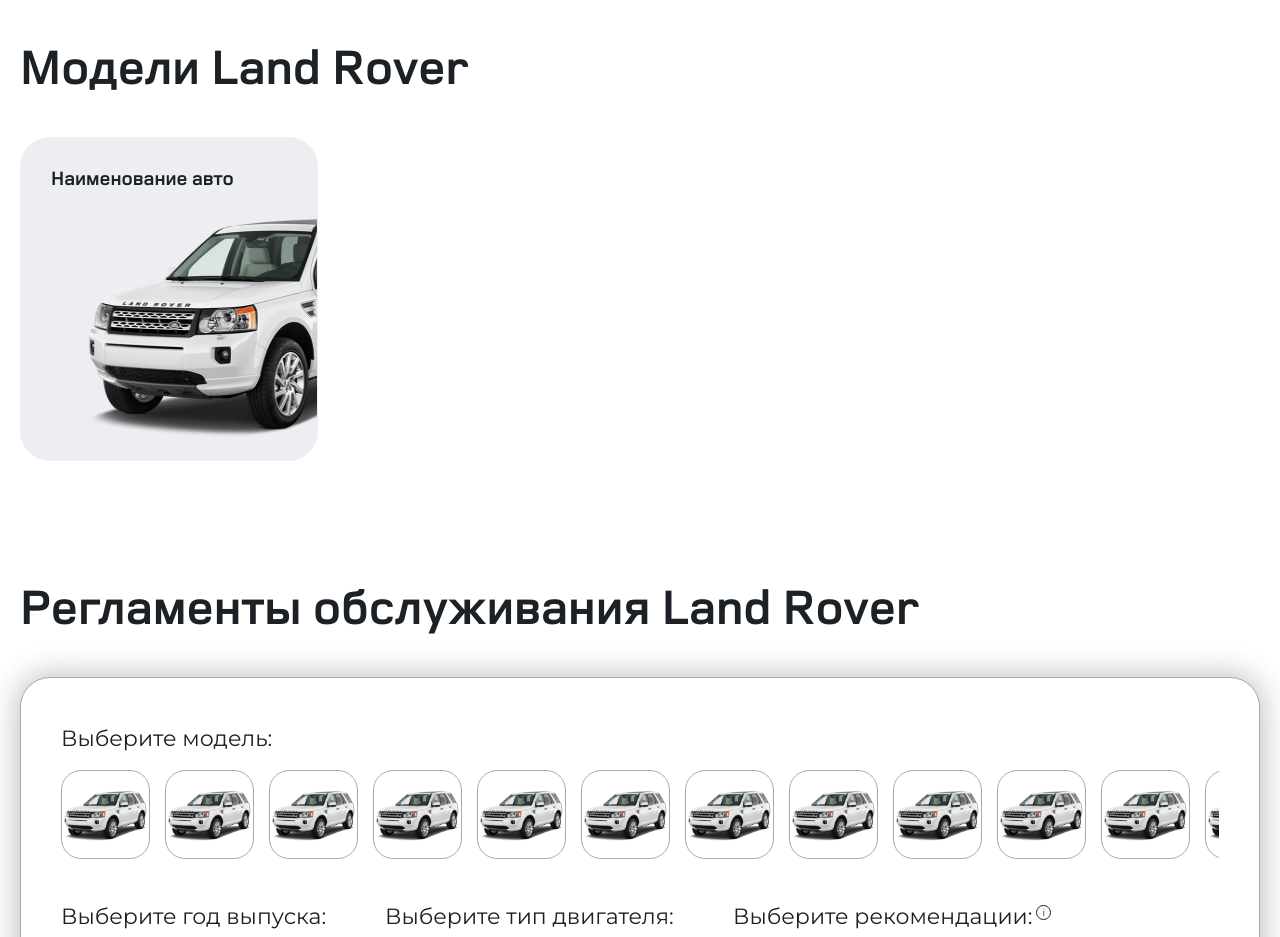
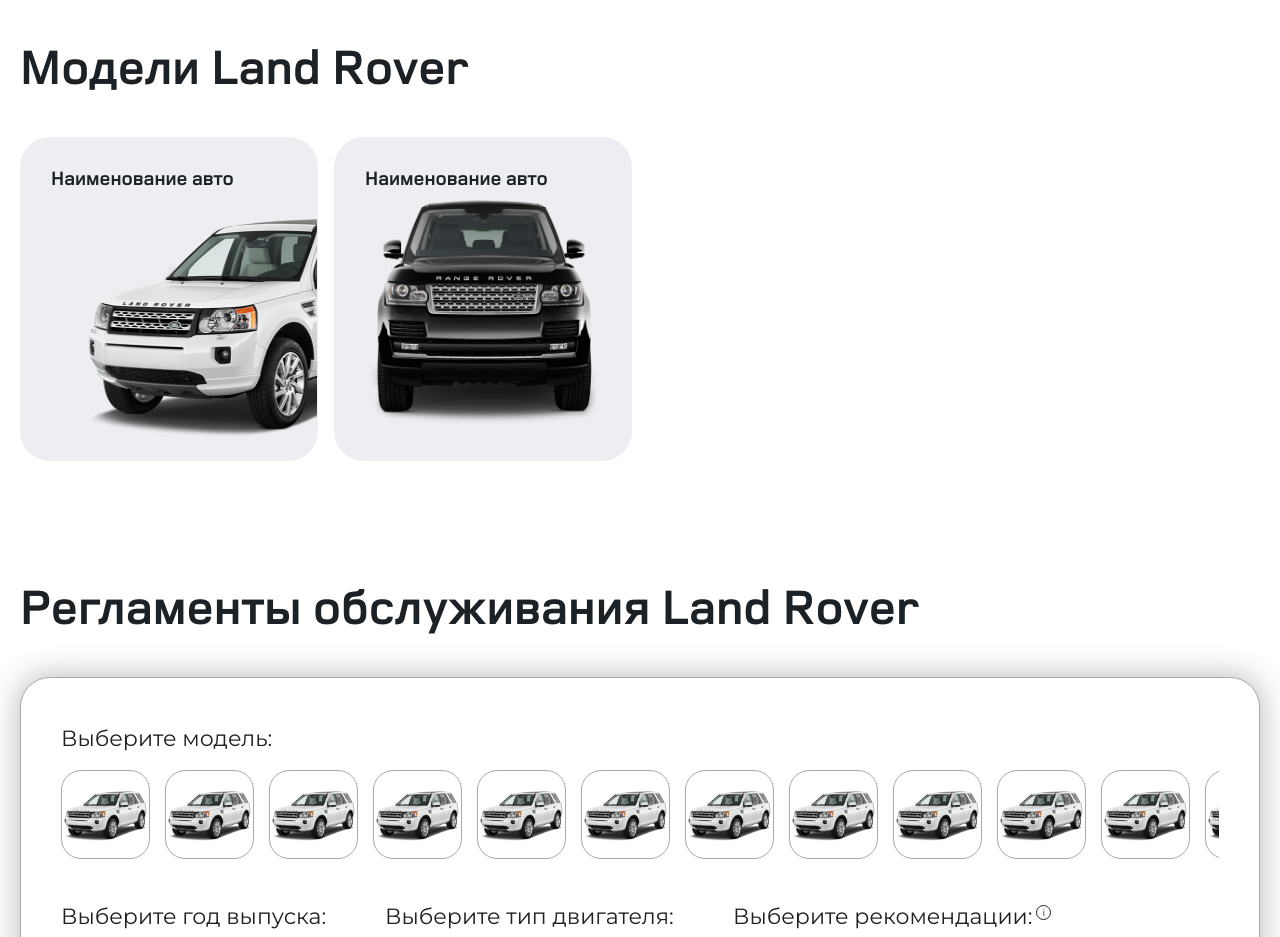
Before and after one commit to kozimovabduvali/Land-Rover, a website: page public/index.html in a window 1280 px wide. Shown: the part 920-1857 px from the top of the page. Drawn offline with nearby package versions, Linux system fonts and the light colour scheme.

Commit message:
add second animation

```diff
--- a/public/index.html
+++ b/public/index.html
@@ -162,6 +162,17 @@
             <img
               class="w-[318px] h-[304px] absolute z-0 bottom-0 right-0 translate-x-15 -translate-y-5 transition duration-700 group-hover:translate-x-3 group-hover:-translate-y-1"
               src="./assets/images/home/rover-1.png" alt="Car Img">
+          </a>
+          <!-- 2 -->
+          <a href="#"
+            class="block h-81 relative group border border-transparent bg-brand-gray-100 group rounded-[1.875rem] overflow-hidden p-7.5 main-shadow-blur">
+            <h4 class="relative z-10 font-bold text-xl">
+              Наименование авто
+            </h4>
+
+            <img
+              class="w-[318px] h-[304px] absolute z-0 top-0 left-1/2 -translate-x-1/2 translate-y-2 transition duration-700 group-hover:translate-y-13 group-hover:scale-110"
+              src="./assets/images/home/rover-2.png" alt="Car Img">
           </a>
         </div>
       </div>
```
Also changed, not shown: public/assets/images/home/rover-2.png (added), public/css/output.css.
